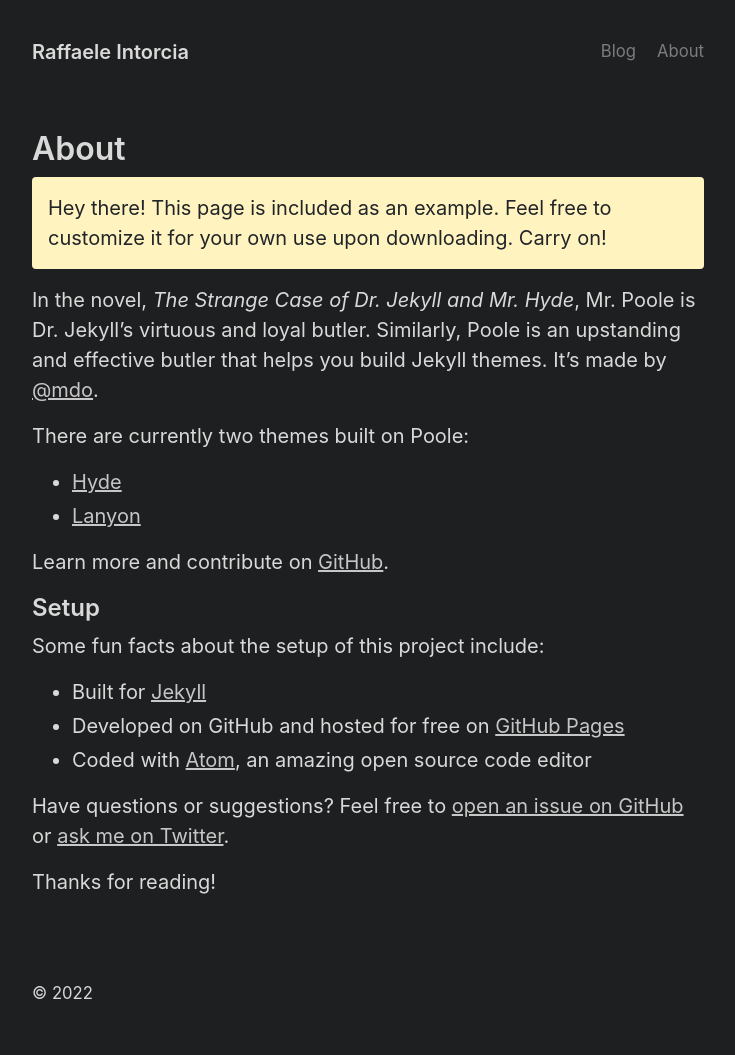
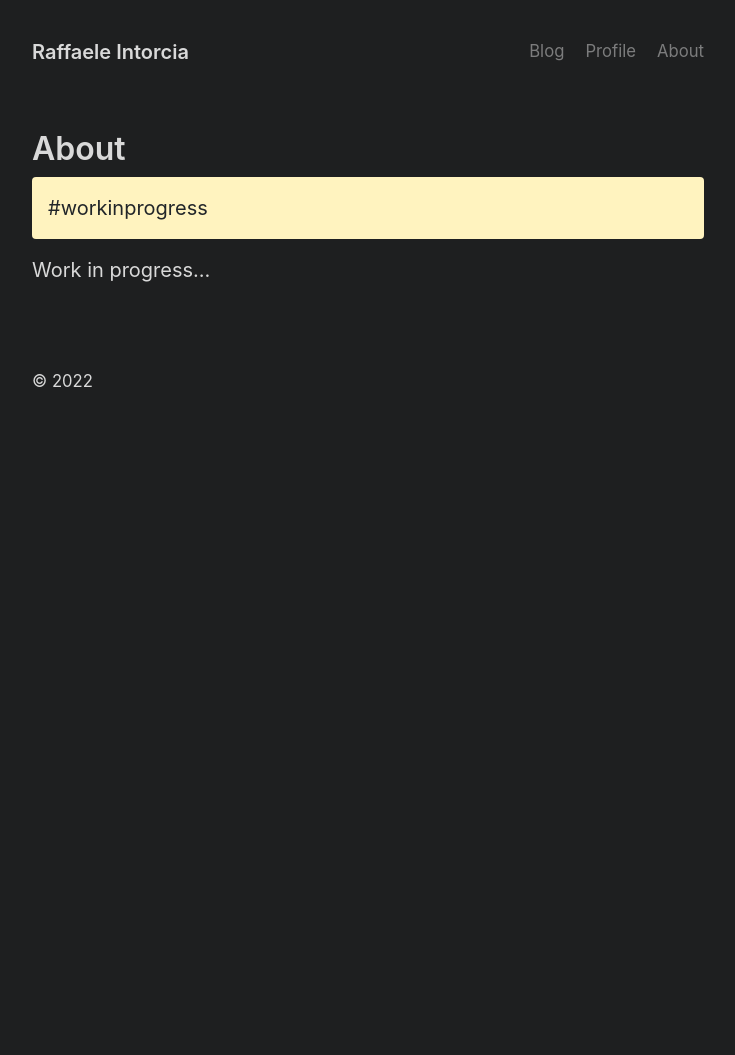
Before and after one commit to intoinside/intoinside.github.io, a Jekyll site: the page built from about.md, in a window 1280 px wide. Shown: the whole page, without its empty margins (272-1007 px from the left). Built offline with Jekyll 4.4.1, drawn with Linux system fonts in a browser that asks for light colours; after the commit the page ends 900 px from its top, so only the background shows below that.

Commit message:
Fix first release

```diff
--- a/_config.yml
+++ b/_config.yml
@@ -44,5 +44,8 @@
   - title: Blog
     url: /archive
 
+  - title: Profile
+    url: /intoinside
+
   - title: About
     url: /about
--- a/about.md
+++ b/about.md
@@ -4,26 +4,7 @@
 ---
 
 <p class="message">
-  Hey there! This page is included as an example. Feel free to customize it for your own use upon downloading. Carry on!
+  #workinprogress
 </p>
 
-In the novel, *The Strange Case of Dr. Jekyll and Mr. Hyde*, Mr. Poole is Dr. Jekyll's virtuous and loyal butler. Similarly, Poole is an upstanding and effective butler that helps you build Jekyll themes. It's made by [@mdo](https://twitter.com/mdo).
-
-There are currently two themes built on Poole:
-
-- [Hyde](https://hyde.getpoole.com)
-- [Lanyon](https://lanyon.getpoole.com)
-
-Learn more and contribute on [GitHub](https://github.com/poole).
-
-## Setup
-
-Some fun facts about the setup of this project include:
-
-- Built for [Jekyll](https://jekyllrb.com)
-- Developed on GitHub and hosted for free on [GitHub Pages](https://pages.github.com)
-- Coded with [Atom](https://atom.io), an amazing open source code editor
-
-Have questions or suggestions? Feel free to [open an issue on GitHub](https://github.com/poole/poole/issues/new) or [ask me on Twitter](https://twitter.com/mdo).
-
-Thanks for reading!
+Work in progress...
```
Also changed, not shown: README.md.
